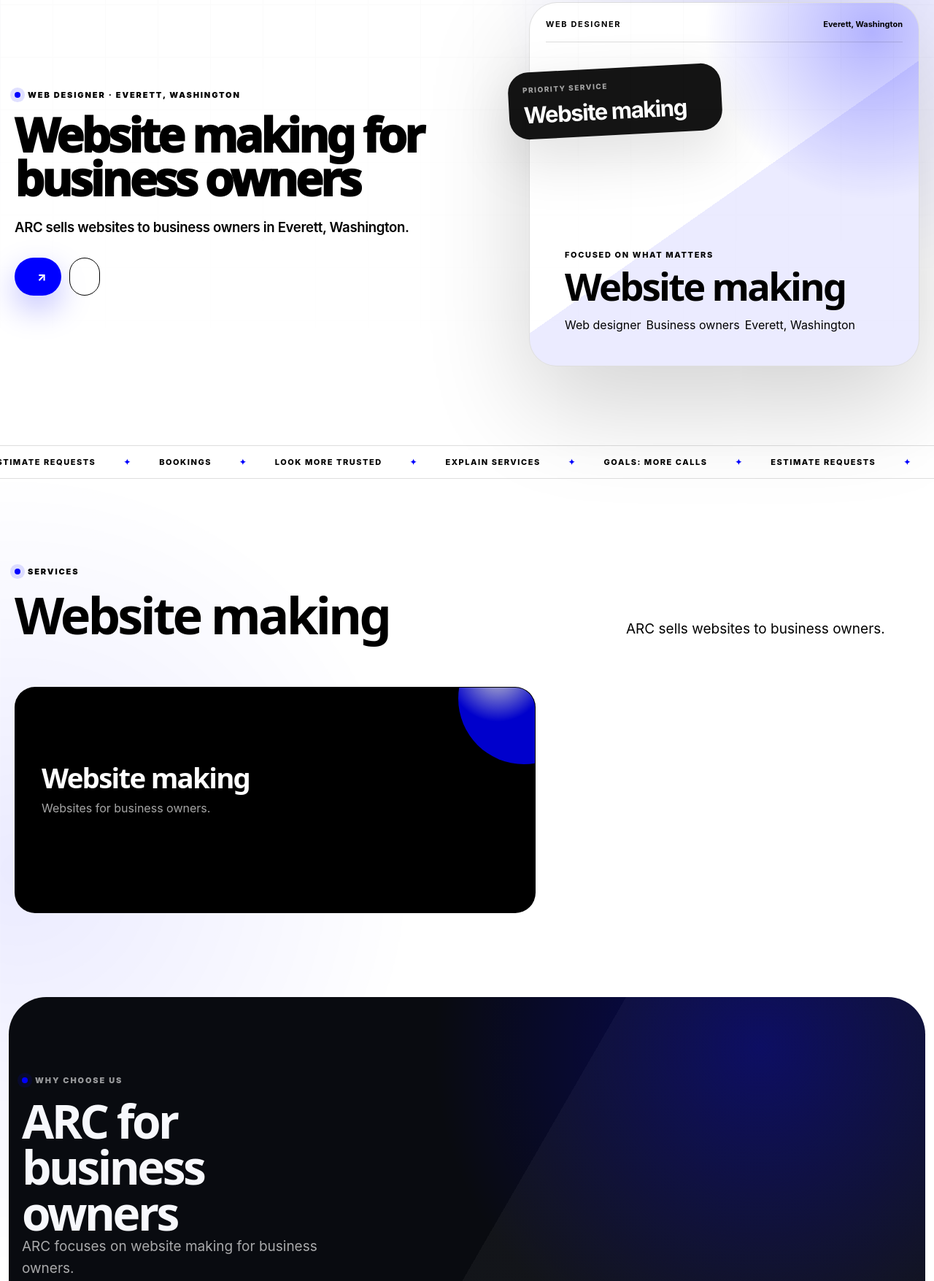
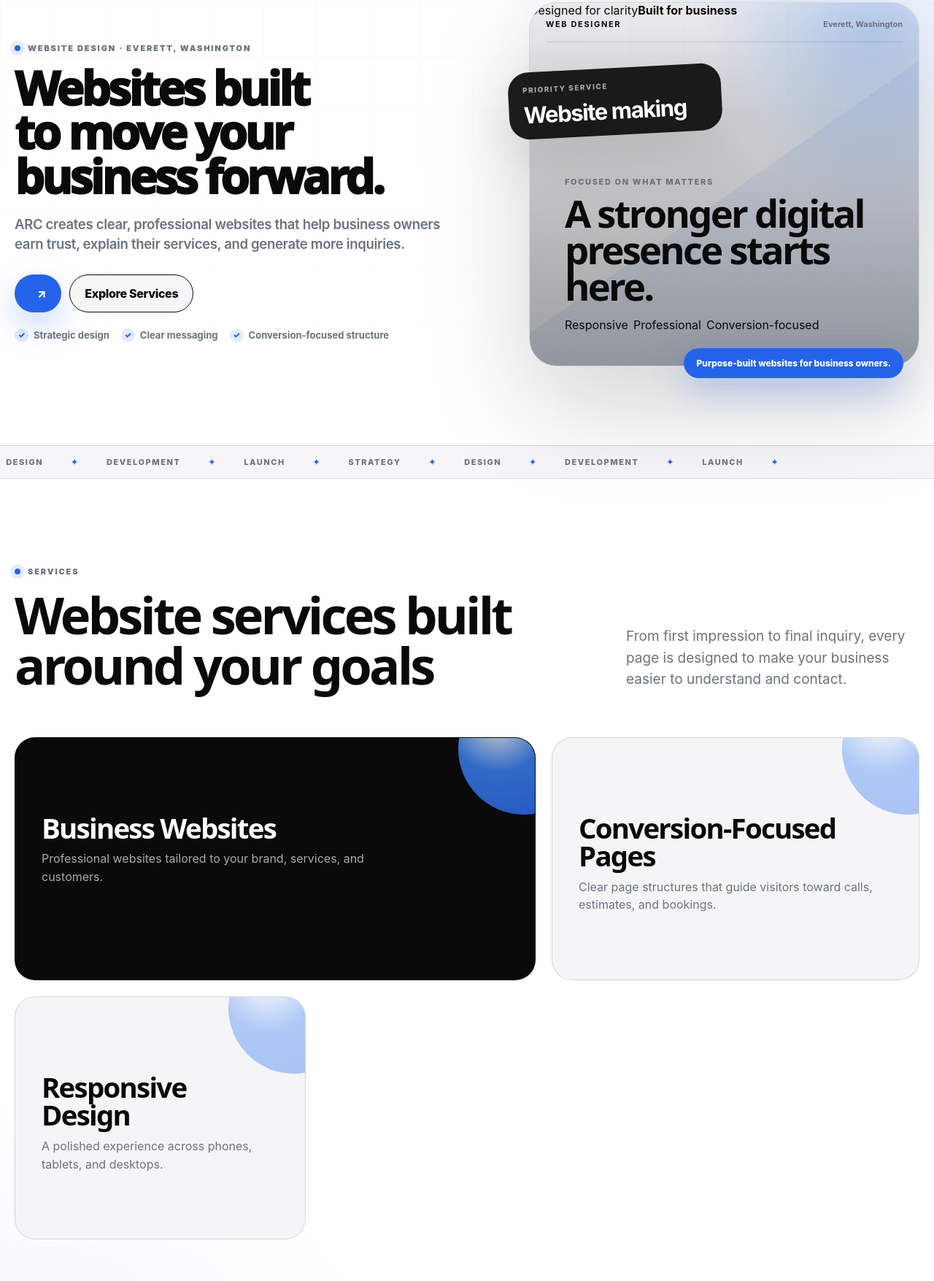
Before and after one commit to arcwebhq-cpu/arc-previews, a plain HTML site: page arc-6a6a6e93/index.html in a window 1280 px wide. Shown: the part 138-1893 px from the top of the page at 73% size. Drawn offline with Linux system fonts and the light colour scheme.

Commit message:
Update ARC preview for ARC

```diff
--- a/arc-6a6a6e93/index.html
+++ b/arc-6a6a6e93/index.html
@@ -4,15 +4,15 @@
 <head>
   <meta charset="utf-8" />
   <meta name="viewport" content="width=device-width, initial-scale=1" />
-  <title>ARC | Web Designer in Everett, Washington</title>
-  <meta name="description" content="ARC offers website making for business owners in Everett, Washington." />
-  <meta name="theme-color" content="blue" />
+  <title>ARC | Website Design in Everett, Washington</title>
+  <meta name="description" content="ARC creates professional websites for business owners in Everett, Washington, focused on trust, clear services, calls, estimates, and bookings." />
+  <meta name="theme-color" content="#2563EB" />
   <meta name="color-scheme" content="light dark" />
   <meta name="format-detection" content="telephone=yes" />
   <meta name="robots" content="index,follow" />
   <meta name="referrer" content="strict-origin-when-cross-origin" />
-  <meta property="og:title" content="ARC | Web Designer in Everett, Washington" />
-  <meta property="og:description" content="ARC offers website making for business owners in Everett, Washington." />
+  <meta property="og:title" content="ARC | Website Design in Everett, Washington" />
+  <meta property="og:description" content="ARC creates professional websites for business owners in Everett, Washington, focused on trust, clear services, calls, estimates, and bookings." />
   <meta property="og:type" content="website" />
   <meta property="og:site_name" content="ARC" />
   <meta name="author" content="ARC" />
@@ -22,13 +22,13 @@
   <meta http-equiv="Content-Security-Policy" content="default-src 'self' https: data:; img-src 'self' https: data: blob:; media-src 'self' https: data: blob:; style-src 'unsafe-inline'; script-src 'unsafe-inline'; font-src 'self' https: data:; connect-src 'none'; object-src 'none'; base-uri 'none'; frame-src 'none'; form-action 'self' mailto: tel:; upgrade-insecure-requests" />
   <style>
     :root {
-      --bg: white;
-      --surface: white;
-      --ink: black;
-      --muted: black;
-      --primary: blue;
-      --accent: blue;
-      --primary-button-text: ;
+      --bg: #FFFFFF;
+      --surface: #F3F4F6;
+      --ink: #0A0A0A;
+      --muted: #6B7280;
+      --primary: #2563EB;
+      --accent: #3B82F6;
+      --primary-button-text: Start Your Website;
       --line: color-mix(in srgb, var(--ink) 13%, transparent);
       --line-soft: color-mix(in srgb, var(--ink) 8%, transparent);
       --soft: color-mix(in srgb, var(--surface) 76%, var(--bg));
@@ -488,7 +488,7 @@
     }
   </style>
 </head>
-<body data-style="" data-template-version="5.2-mobile-production">
+<body data-style="Modern minimalist" data-template-version="5.2-mobile-production">
   <a class="skip-link" href="#main">Skip to content</a>
   <div class="progress" aria-hidden="true"><span id="scrollProgress"></span></div>
   <div class="grain" aria-hidden="true"></div>
@@ -504,10 +504,10 @@
       <a href="#process">Process</a>
       <a href="#faq">FAQ</a>
       <a href="#contact">Contact</a>
-      <a class="nav-mobile-cta" data-cta href=""> ↗</a>
+      <a class="nav-mobile-cta" data-cta href="#contact"> ↗</a>
     </nav>
     <div class="nav-actions">
-      <a class="btn btn-dark btn-compact" data-cta href=""><span></span><span class="arrow">↗</span></a>
+      <a class="btn btn-dark btn-compact" data-cta href="#contact"><span></span><span class="arrow">↗</span></a>
     </div>
     <button class="menu-toggle" id="menuToggle" type="button" aria-label="Open navigation" aria-controls="navLinks" aria-expanded="false"><span></span></button>
   </header>
@@ -516,46 +516,46 @@
     <section class="hero" id="top">
       <div class="wrap hero-grid">
         <div class="hero-copy-wrap reveal">
-          <p class="eyebrow">Web designer · Everett, Washington</p>
-          <h1>Website making for business owners</h1>
-          <p class="hero-copy">ARC sells websites to business owners in Everett, Washington.</p>
+          <p class="eyebrow">Website Design · Everett, Washington</p>
+          <h1>Websites built to move your business forward.</h1>
+          <p class="hero-copy">ARC creates clear, professional websites that help business owners earn trust, explain their services, and generate more inquiries.</p>
           <div class="hero-actions">
-            <a class="btn btn-primary" data-cta href=""><span></span><span class="arrow">↗</span></a>
-            <a class="btn btn-secondary" data-cta href=""><span></span></a>
+            <a class="btn btn-primary" data-cta href="#contact"><span></span><span class="arrow">↗</span></a>
+            <a class="btn btn-secondary" data-cta href="#services"><span>Explore Services</span></a>
           </div>
-          <div class="trust-line dynamic-slot" data-optional></div>
+          <div class="trust-line dynamic-slot" data-optional><span>Strategic design</span><span>Clear messaging</span><span>Conversion-focused structure</span></div>
         </div>
 
         <div class="hero-visual reveal" aria-label="ARC visual showcase">
           <div class="visual-stage">
-            <div class="hero-media-slot dynamic-slot"></div>
-            <div class="visual-top"><strong>Web designer</strong><span>Everett, Washington</span></div>
+            <div class="hero-media-slot dynamic-slot"><div class="hero-visual"><span>Designed for clarity</span><strong>Built for business</strong></div></div>
+            <div class="visual-top"><strong>Web Designer</strong><span>Everett, Washington</span></div>
             <div class="visual-content">
               <small>Focused on what matters</small>
-              <h2>Website making</h2>
-              <div class="visual-chips dynamic-slot" data-optional><span>Web designer</span><span>Business owners</span><span>Everett, Washington</span></div>
+              <h2>A stronger digital presence starts here.</h2>
+              <div class="visual-chips dynamic-slot" data-optional><span>Responsive</span><span>Professional</span><span>Conversion-focused</span></div>
             </div>
           </div>
           <div class="priority-card" data-optional>
             <small>Priority service</small>
             <strong class="dynamic-slot">Website making</strong>
           </div>
-          <div class="proof-pill dynamic-slot" data-optional></div>
+          <div class="proof-pill dynamic-slot" data-optional>Purpose-built websites for business owners.</div>
         </div>
       </div>
     </section>
 
     <div class="ticker" data-optional aria-hidden="true">
-      <div class="ticker-track dynamic-slot"><span>Goals: More calls</span><span>Estimate requests</span><span>Bookings</span><span>Look more trusted</span><span>Explain services</span><span>Goals: More calls</span><span>Estimate requests</span><span>Bookings</span><span>Look more trusted</span><span>Explain services</span></div>
+      <div class="ticker-track dynamic-slot"><span>Strategy</span><span>Design</span><span>Development</span><span>Launch</span><span>Strategy</span><span>Design</span><span>Development</span><span>Launch</span></div>
     </div>
 
     <section class="section" id="services">
       <div class="wrap">
         <header class="section-header reveal">
-          <div><p class="kicker">Services</p><h2 class="section-title">Website making</h2></div>
-          <p class="section-intro">ARC sells websites to business owners.</p>
+          <div><p class="kicker">Services</p><h2 class="section-title">Website services built around your goals</h2></div>
+          <p class="section-intro">From first impression to final inquiry, every page is designed to make your business easier to understand and contact.</p>
         </header>
-        <div class="services-grid dynamic-slot reveal-group"><article><h3>Website making</h3><p>Websites for business owners.</p></article></div>
+        <div class="services-grid dynamic-slot reveal-group"><article><h3>Business Websites</h3><p>Professional websites tailored to your brand, services, and customers.</p></article><article><h3>Conversion-Focused Pages</h3><p>Clear page structures that guide visitors toward calls, estimates, and bookings.</p></article><article><h3>Responsive Design</h3><p>A polished experience across phones, tablets, and desktops.</p></article></div>
       </div>
     </section>
 
@@ -563,10 +563,10 @@
       <div class="wrap why-grid">
         <div class="why-sticky reveal">
           <p class="kicker">Why choose us</p>
-          <h2 class="section-title">ARC for business owners</h2>
-          <p class="section-intro">ARC focuses on website making for business owners.</p>
+          <h2 class="section-title">Why build with ARC?</h2>
+          <p class="section-intro">Your website should do more than look polished—it should communicate clearly and support real business goals.</p>
         </div>
-        <div class="why-list dynamic-slot reveal-group"></div>
+        <div class="why-list dynamic-slot reveal-group"><article><h3>Clear messaging</h3><p>Visitors quickly understand what you offer and what to do next.</p></article><article><h3>Focused design</h3><p>Every section supports usability, credibility, and action.</p></article><article><h3>Business-minded strategy</h3><p>Your website is shaped around inquiries, estimates, bookings, and trust.</p></article></div>
       </div>
     </div>
 
@@ -574,15 +574,15 @@
       <div class="wrap about-grid">
         <article class="about-panel reveal">
           <p class="kicker">About</p>
-          <h2>ARC</h2>
-          <p>ARC is a web designer in Everett, Washington that sells websites to business owners.</p>
+          <h2>Web design with a clear business purpose</h2>
+          <p>ARC creates websites for business owners who want a stronger, more trustworthy online presence. Each site brings together modern design, clear service information, and straightforward paths to contact.</p>
           <div class="stats-grid dynamic-slot" data-optional></div>
         </article>
         <div class="about-visual reveal">
-          <div class="about-media-slot dynamic-slot"></div>
+          <div class="about-media-slot dynamic-slot"><div class="about-visual"><span>ARC</span><strong>Websites made for business.</strong></div></div>
           <div class="about-quote" data-optional>
             <small>About ARC</small>
-            <strong></strong>
+            <strong>Good design makes your business easier to understand, trust, and contact.</strong>
           </div>
         </div>
       </div>
@@ -591,30 +591,30 @@
     <section class="section" id="process">
       <div class="wrap">
         <header class="section-header reveal">
-          <div><p class="kicker">How it works</p><h2 class="section-title"></h2></div>
-          <p class="section-intro"></p>
+          <div><p class="kicker">How it works</p><h2 class="section-title">A focused path from idea to launch</h2></div>
+          <p class="section-intro">A straightforward website process keeps the project aligned with your business and customers.</p>
         </header>
-        <div class="process-grid dynamic-slot reveal-group"></div>
+        <div class="process-grid dynamic-slot reveal-group"><article><span>01</span><h3>Discover</h3><p>Define your services, audience, goals, and direction.</p></article><article><span>02</span><h3>Design</h3><p>Shape the messaging, structure, and visual experience.</p></article><article><span>03</span><h3>Build</h3><p>Develop a responsive, polished website.</p></article><article><span>04</span><h3>Launch</h3><p>Review the finished experience and prepare it for visitors.</p></article></div>
       </div>
     </section>
 
     <section class="section optional-proof" id="proof" data-optional-section>
       <div class="wrap">
         <header class="section-header reveal">
-          <div><p class="kicker">Proof</p><h2 class="section-title dynamic-slot"></h2></div>
-          <p class="section-intro dynamic-slot"></p>
+          <div><p class="kicker">Proof</p><h2 class="section-title dynamic-slot">Built around what your customers need</h2></div>
+          <p class="section-intro dynamic-slot">Clear information, professional presentation, and simple next steps help create a more credible customer experience.</p>
         </header>
-        <div class="proof-grid dynamic-slot reveal-group"></div>
+        <div class="proof-grid dynamic-slot reveal-group"><article><h3>Easy to understand</h3><p>Organized content makes services and value clear.</p></article><article><h3>Easy to navigate</h3><p>Responsive layouts help visitors find information on any device.</p></article><article><h3>Easy to contact</h3><p>Intentional calls to action support inquiries and bookings.</p></article></div>
       </div>
     </section>
 
     <section class="section optional-gallery" id="gallery" data-optional-section>
       <div class="wrap">
         <header class="section-header reveal">
-          <div><p class="kicker">Selected work</p><h2 class="section-title dynamic-slot"></h2></div>
-          <p class="section-intro dynamic-slot"></p>
+          <div><p class="kicker">Selected work</p><h2 class="section-title dynamic-slot">Modern design, intentional structure</h2></div>
+          <p class="section-intro dynamic-slot">A clean white, black, and blue visual system gives ARC a sharp, confident digital presence.</p>
         </header>
-        <div class="gallery-grid dynamic-slot reveal-group"></div>
+        <div class="gallery-grid dynamic-slot reveal-group"><div class="gallery-card"><span>01</span><strong>Bold typography</strong></div><div class="gallery-card"><span>02</span><strong>Clear hierarchy</strong></div><div class="gallery-card"><span>03</span><strong>Responsive layouts</strong></div></div>
       </div>
     </section>
 
@@ -622,10 +622,10 @@
       <div class="wrap faq-grid">
         <div class="faq-copy reveal">
           <p class="kicker">Questions</p>
-          <h2 class="section-title">Frequently asked questions</h2>
-          <p class="section-intro">Answers about ARC and website making.</p>
+          <h2 class="section-title">Website project questions</h2>
+          <p class="section-intro">Helpful answers for business owners considering a new website.</p>
         </div>
-        <div class="faq-list dynamic-slot reveal"><article><h3>What does ARC offer?</h3><p>Website making.</p></article><article><h3>Who does ARC work with?</h3><p>Business owners.</p></article><article><h3>What area does ARC serve?</h3><p>Everett, Washington.</p></article></div>
+        <div class="faq-list dynamic-slot reveal"><details><summary>Who does ARC build websites for?</summary><p>ARC builds websites for business owners who want a professional online presence.</p></details><details><summary>Will my website work on mobile devices?</summary><p>The website will be designed to provide a clear experience across common screen sizes.</p></details><details><summary>Can the website support more inquiries?</summary><p>The structure can emphasize calls, estimate requests, bookings, and clear next steps.</p></details><details><summary>How much does an ARC website cost?</summary><p>The confirmed ARC website price is $5,000.</p></details></div>
       </div>
     </section>
 
@@ -634,16 +634,16 @@
         <div class="wrap contact-grid">
           <div>
             <p class="kicker">Next step</p>
-            <h2>Contact ARC</h2>
-            <p>Email ARC about website making for your business.</p>
+            <h2>Ready to build a stronger website?</h2>
+            <p>Tell ARC about your business, services, customers, and goals to start planning a focused online presence.</p>
             <div class="contact-actions">
-              <a class="btn btn-primary" data-cta href=""><span></span><span class="arrow">↗</span></a>
-              <a class="btn btn-secondary" data-cta href=""><span></span></a>
+              <a class="btn btn-primary" data-cta href="#contact"><span></span><span class="arrow">↗</span></a>
+              <a class="btn btn-secondary" data-cta href="#services"><span>Explore Services</span></a>
             </div>
-            <div class="contact-proof dynamic-slot" data-optional></div>
-            <div class="contact-action-slot dynamic-slot"><a href="mailto:rafaelpalmero198@gmail.com">rafaelpalmero198@gmail.com</a></div>
+            <div class="contact-proof dynamic-slot" data-optional>Purpose-built websites for business owners.</div>
+            <div class="contact-action-slot dynamic-slot"><a href="mailto:rafaelpalmero198@gmail.com">Start a Conversation</a></div>
           </div>
-          <div class="contact-details dynamic-slot" data-optional><a href="mailto:rafaelpalmero198@gmail.com">rafaelpalmero198@gmail.com</a><span>Everett, Washington</span></div>
+          <div class="contact-details dynamic-slot" data-optional><span>Everett, Washington</span><a href="mailto:rafaelpalmero198@gmail.com">rafaelpalmero198@gmail.com</a></div>
         </div>
       </div>
     </section>
@@ -651,13 +651,13 @@
 
   <aside class="mobile-conversion-bar" id="mobileConversionBar" aria-label="Quick contact">
     <strong>ARC</strong>
-    <a class="btn btn-primary" data-cta href=""><span></span><span class="arrow">↗</span></a>
+    <a class="btn btn-primary" data-cta href="#contact"><span></span><span class="arrow">↗</span></a>
   </aside>
 
   <footer class="footer">
     <div class="wrap footer-row">
-      <div class="footer-brand"><strong>ARC</strong><span>Website making for business owners.</span></div>
-      <nav class="footer-links dynamic-slot" aria-label="Footer navigation"><a href="https://arcsites.netlify.app">Current website</a><a href="mailto:rafaelpalmero198@gmail.com">Email ARC</a></nav>
+      <div class="footer-brand"><strong>ARC</strong><span>Professional websites built for business owners.</span></div>
+      <nav class="footer-links dynamic-slot" aria-label="Footer navigation"><a href="#services">Services</a><a href="#contact">Contact</a></nav>
     </div>
   </footer>
 
```
